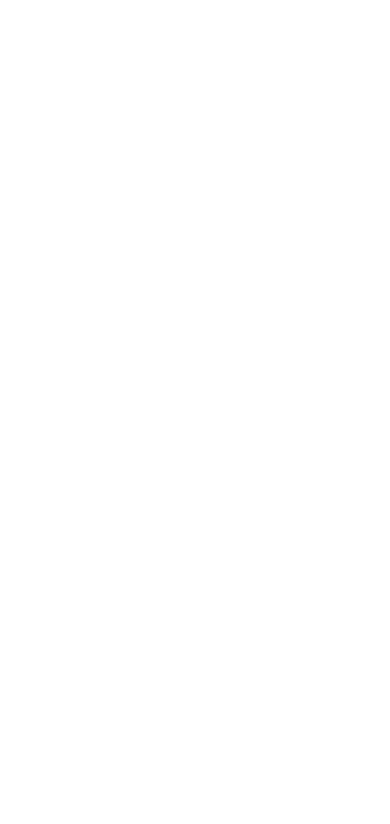
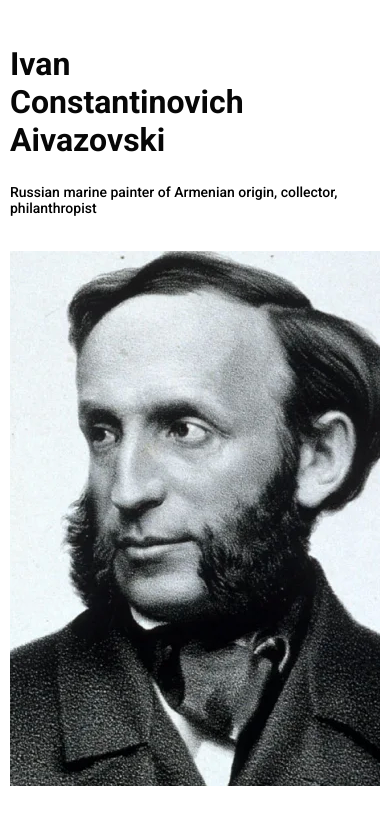
Before and after one commit to danyywhite/Aivazovski_page, a plain HTML site: page index.html in a window 390 px wide. Drawn offline with Linux system fonts and the light colour scheme.

Commit message:
home section

```diff
--- a/index.css
+++ b/index.css
@@ -3,3 +3,5 @@
 @import url('./styles/variables.css');
 
 @import url('./styles/header.css');
+
+@import url('./styles/home.css');
--- a/index.html
+++ b/index.html
@@ -35,7 +35,15 @@
         </div>
     </header>
 
-    <main></main>
+    <main aria-label="main">
+        <section class="home" aria-label="home section">
+            <div class="container">
+                <h1 class="homr-title" aria-label="title">Ivan Constantinovich Aivazovski</h1>
+                <p class="home-description" aria-label="description">Russian marine painter of Armenian origin, collector, philanthropist</p>
+                <img src="assets/webp/home.webp" alt="photo of Aivazovski" class="home-img">
+            </div>
+        </section>
+    </main>
 
     <footer></footer>
 </body>
--- a/styles/basic.css
+++ b/styles/basic.css
@@ -18,6 +18,9 @@ a {
     color: unset;
 }
 
+h1, p {
+    margin: 0;
+}
 .container {
     margin: 0 auto;
     max-width: 970px;
--- /dev/null
+++ b/styles/home.css
@@ -0,0 +1,38 @@
+
+.home {
+    text-align: center;
+}
+
+.homr-title {
+    font-size: 45px;
+    font-weight: 700;
+    color: var( --color-main-black);
+    margin: 45px 0 25px 0;
+}
+
+.home-description {
+    font-size: 18px;
+    font-weight: 500;
+    margin: 0 0 35px 0;
+}
+
+.home-img {
+    width: 100%;
+    height: 535px;
+    object-fit: cover;
+}
+
+@media (max-width: 480px){
+    .home {
+    text-align: left;
+}
+.homr-title {
+    max-width: 250px;
+    font-size: 32px;
+
+}
+
+.home-description {
+    font-size: 14px;
+}
+}
```
